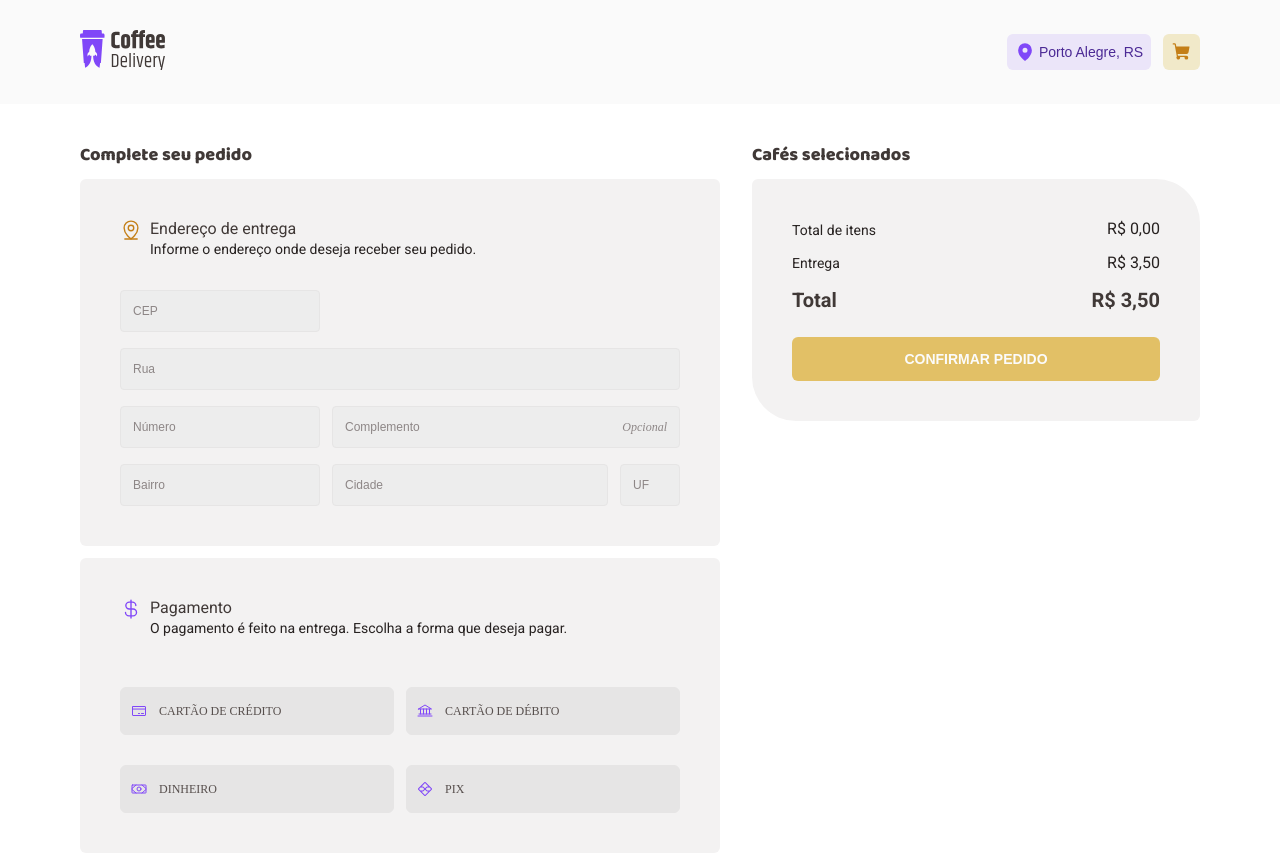
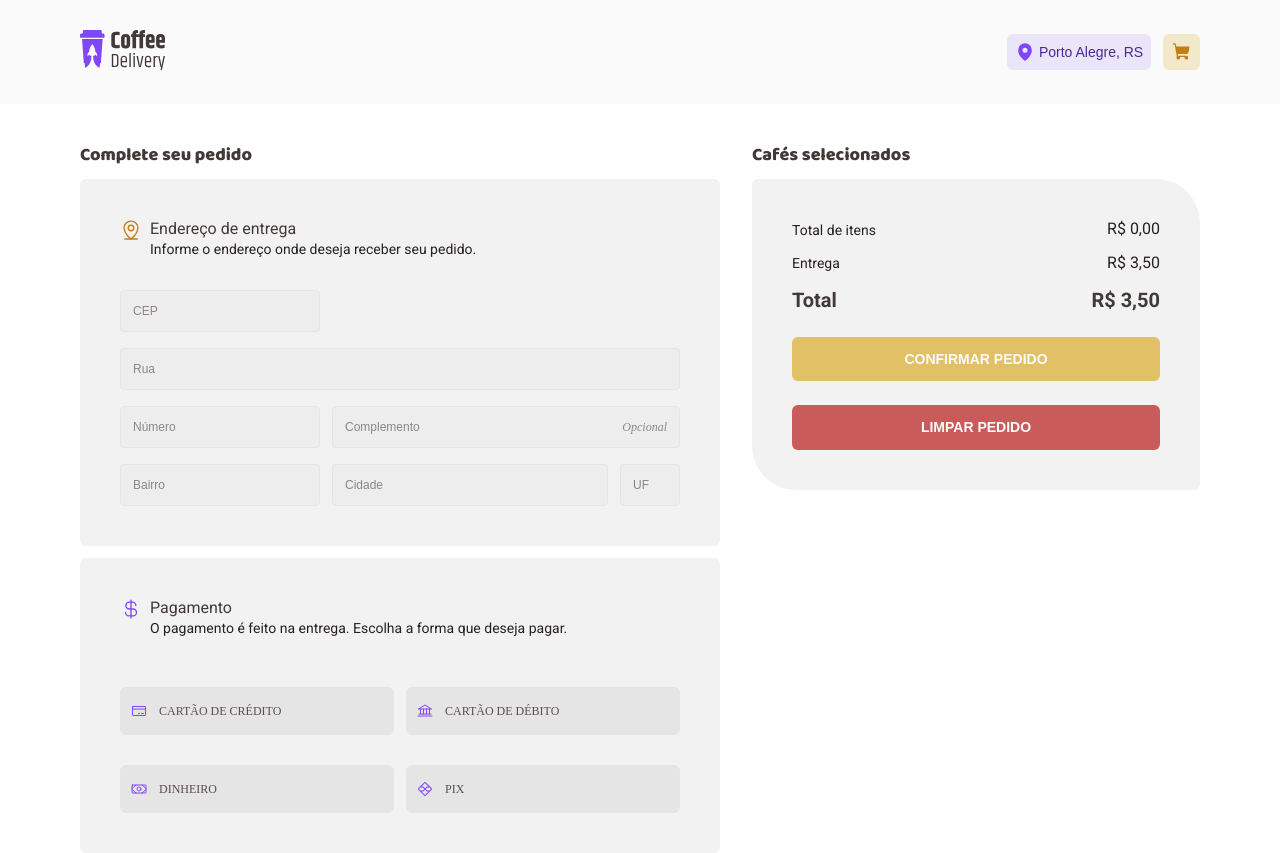
Before and after one commit to BManduca/projects-react-rocketseat, a React (Vite) app in the folder ProjectChallengeCoffeeDelivery/: page /CompleteOrder in a window 1280 px wide. Built offline with nearby package versions, Linux system fonts and the light colour scheme.

Commit message:
feat: implementing new button to clean current order in CompleteOrderPage if the customer wants start the order again

```diff
--- a/ProjectChallengeCoffeeDelivery/src/components/Button/index.tsx
+++ /dev/null
@@ -1,10 +0,0 @@
-import { ButtonHTMLAttributes } from 'react'
-import { ButtonContainer } from './styles'
-
-interface ButtonProps extends ButtonHTMLAttributes<HTMLButtonElement> {
-  text: string | number
-}
-
-export function Button({ text, ...props }: ButtonProps) {
-  return <ButtonContainer {...props}>{text}</ButtonContainer>
-}
--- /dev/null
+++ b/ProjectChallengeCoffeeDelivery/src/components/ButtonClean/index.tsx
@@ -0,0 +1,10 @@
+import { ButtonHTMLAttributes } from 'react'
+import { ButtonCleanContainer } from './styles'
+
+interface ButtonProps extends ButtonHTMLAttributes<HTMLButtonElement> {
+  text: string
+}
+
+export function ButtonClean({ text, ...props }: ButtonProps) {
+  return <ButtonCleanContainer {...props}>{text}</ButtonCleanContainer>
+}
--- a/ProjectChallengeCoffeeDelivery/src/components/Button/styles.ts
+++ b/ProjectChallengeCoffeeDelivery/src/components/ButtonClean/styles.ts
@@ -1,10 +1,10 @@
-import styled from 'styled-components'
+import { styled } from 'styled-components'
 
-export const ButtonContainer = styled.button`
+export const ButtonCleanContainer = styled.button`
   padding: 0.75rem 2.8rem;
   color: ${({ theme }) => theme.colors['base-white']};
   font-weight: 700;
-  background: ${({ theme }) => theme.colors['brand-yellow']};
+  background: ${({ theme }) => theme.colors['brand-red']};
   font-size: ${({ theme }) => theme.textSizes['components-button-g']};
   border: none;
   border-radius: 0.375rem;
@@ -19,6 +19,6 @@ export const ButtonContainer = styled.button`
   }
 
   &:not(:disabled) {
-    background: ${({ theme }) => theme.colors['brand-yellow']};
+    background: ${({ theme }) => theme.colors['brand-red']};
   }
 `
--- /dev/null
+++ b/ProjectChallengeCoffeeDelivery/src/components/ButtonConfirmation/index.tsx
@@ -0,0 +1,12 @@
+import { ButtonHTMLAttributes } from 'react'
+import { ButtonConfirmationContainer } from './styles'
+
+interface ButtonProps extends ButtonHTMLAttributes<HTMLButtonElement> {
+  text: string | number
+}
+
+export function ButtonConfirmation({ text, ...props }: ButtonProps) {
+  return (
+    <ButtonConfirmationContainer {...props}>{text}</ButtonConfirmationContainer>
+  )
+}
--- /dev/null
+++ b/ProjectChallengeCoffeeDelivery/src/components/ButtonConfirmation/styles.ts
@@ -0,0 +1,24 @@
+import styled from 'styled-components'
+
+export const ButtonConfirmationContainer = styled.button`
+  padding: 0.75rem 2.8rem;
+  color: ${({ theme }) => theme.colors['base-white']};
+  font-weight: 700;
+  background: ${({ theme }) => theme.colors['brand-yellow']};
+  font-size: ${({ theme }) => theme.textSizes['components-button-g']};
+  border: none;
+  border-radius: 0.375rem;
+  text-transform: uppercase;
+  transition: 0.4s;
+  line-height: 1.3rem;
+  margin-top: 0.7rem;
+
+  &:disabled {
+    opacity: 0.7;
+    cursor: not-allowed;
+  }
+
+  &:not(:disabled) {
+    background: ${({ theme }) => theme.colors['brand-yellow']};
+  }
+`
--- a/ProjectChallengeCoffeeDelivery/src/pages/CompleteOrder/components/SelectedCoffees/ConfirmationSection.tsx
+++ b/ProjectChallengeCoffeeDelivery/src/pages/CompleteOrder/components/SelectedCoffees/ConfirmationSection.tsx
@@ -1,4 +1,5 @@
-import { Button } from '../../../../components/Button'
+import { ButtonClean } from '../../../../components/ButtonClean'
+import { ButtonConfirmation } from '../../../../components/ButtonConfirmation'
 import { RegularText } from '../../../../components/Typography'
 import { useCart } from '../../../../hooks/useCart'
 import { formatMoney } from '../../../../utils/formatMoney'
@@ -13,6 +14,12 @@ export function ConfirmationSection() {
   const formattedItemsTotal = formatMoney(cartItemsTotal)
   const formattedCartTotal = formatMoney(cartTotal)
   const formatDeliveryPrice = formatMoney(DELIVERY_PRICE)
+
+  const { cleanCart } = useCart()
+
+  function handleCleanButtonCart() {
+    cleanCart()
+  }
 
   return (
     <ConfirmationSectionContainer>
@@ -32,11 +39,17 @@ export function ConfirmationSection() {
           R$ {formattedCartTotal}
         </RegularText>
       </div>
-      <Button
+      <ButtonConfirmation
         text="Confirmar pedido"
         disabled={cartQuantity <= 0}
         type="submit"
       />
+      <ButtonClean
+        text="Limpar pedido"
+        disabled={cartQuantity <= 0}
+        type="button"
+        onClick={handleCleanButtonCart}
+      />
     </ConfirmationSectionContainer>
   )
 }
--- a/ProjectChallengeCoffeeDelivery/src/styles/themes/default.ts
+++ b/ProjectChallengeCoffeeDelivery/src/styles/themes/default.ts
@@ -12,6 +12,8 @@ export const defaultTheme = {
     'base-title': '#272221',
     'base-error': '#f84747',
     'brand-purple-dark': '#4B2995',
+    'brand-red': '#b91c1c',
+    'brand-red-light': '#ef4444',
     'brand-purple': '#8047F8',
     'brand-purple-light': '#EBE5F9',
     'brand-yellow-dark': '#C47F17',
```
